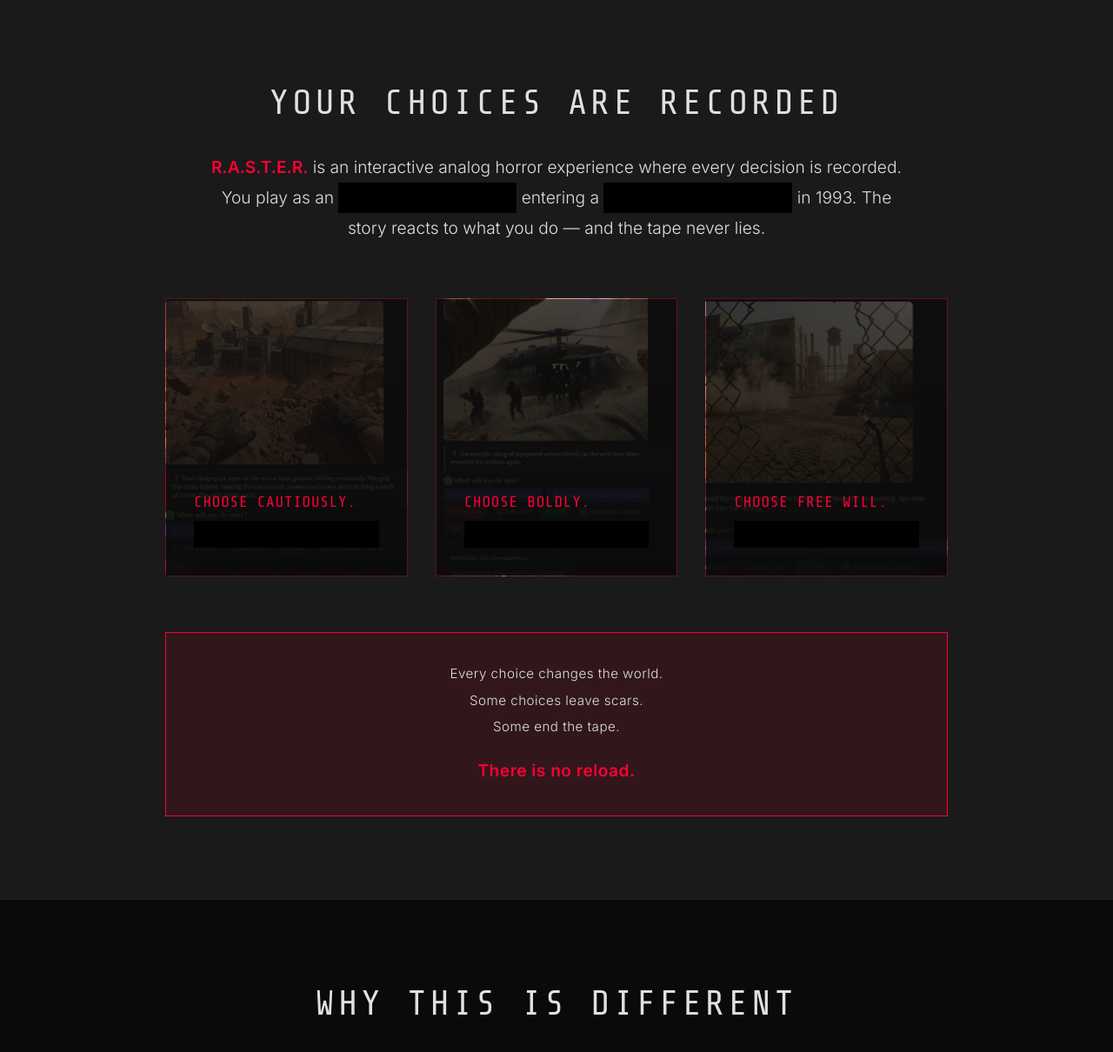
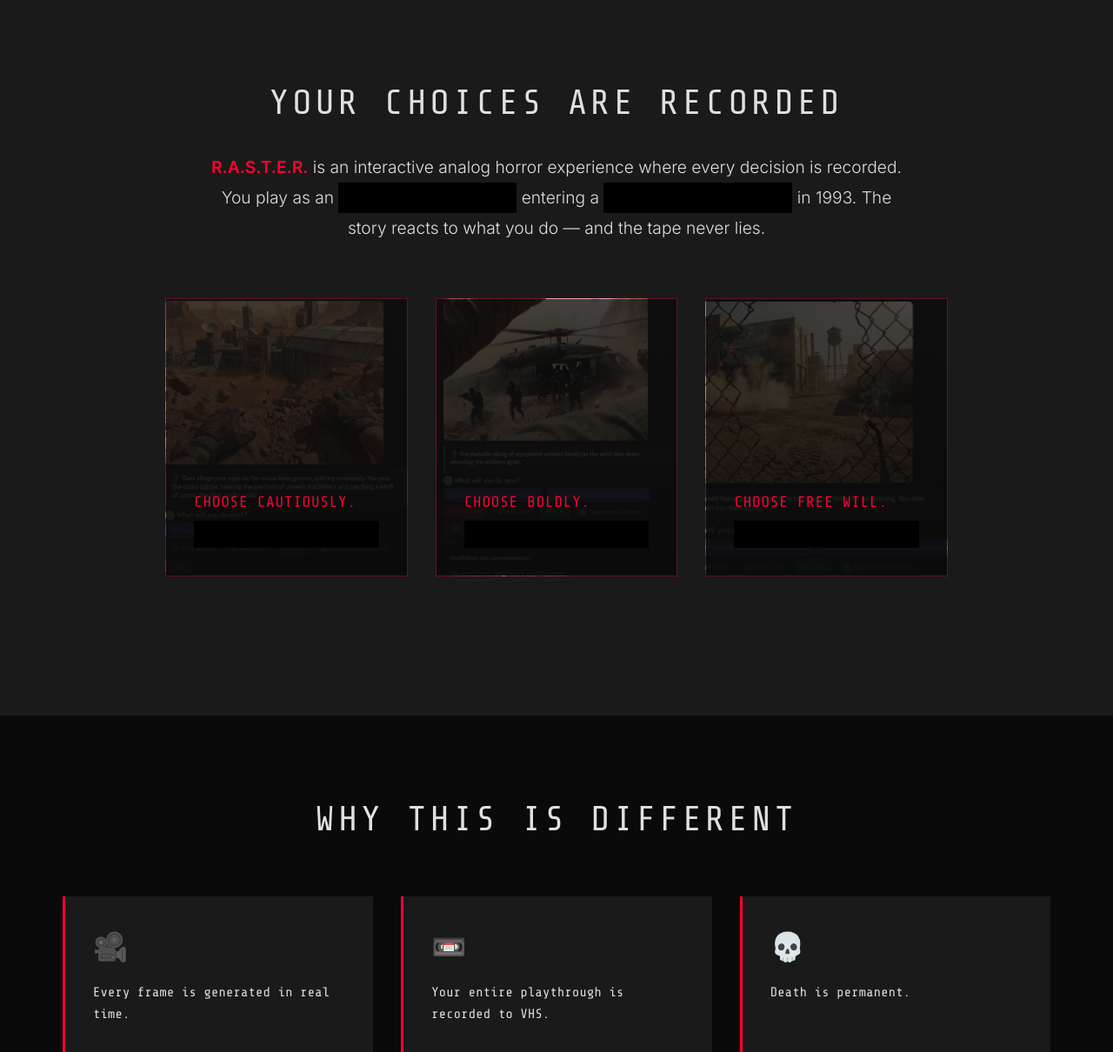
Before and after one commit to mradfo21/5th-corner-web, a Flask app: page / in a window 1280 px wide. Shown: the part 1465-2675 px from the top of the page at 87% size. Run offline with Flask 3, Linux system fonts and the light colour scheme.

Commit message:
Remove warning box section after choice cards

```diff
--- a/templates/index.html
+++ b/templates/index.html
@@ -100,13 +100,6 @@
                     </div>
                 </div>
             </div>
-
-            <div class="warning">
-                <p>Every choice changes the world.<br>
-                Some choices leave scars.<br>
-                Some end the tape.</p>
-                <p class="warning-emphasis">There is no reload.</p>
-            </div>
         </div>
     </div>
 </section>
```
